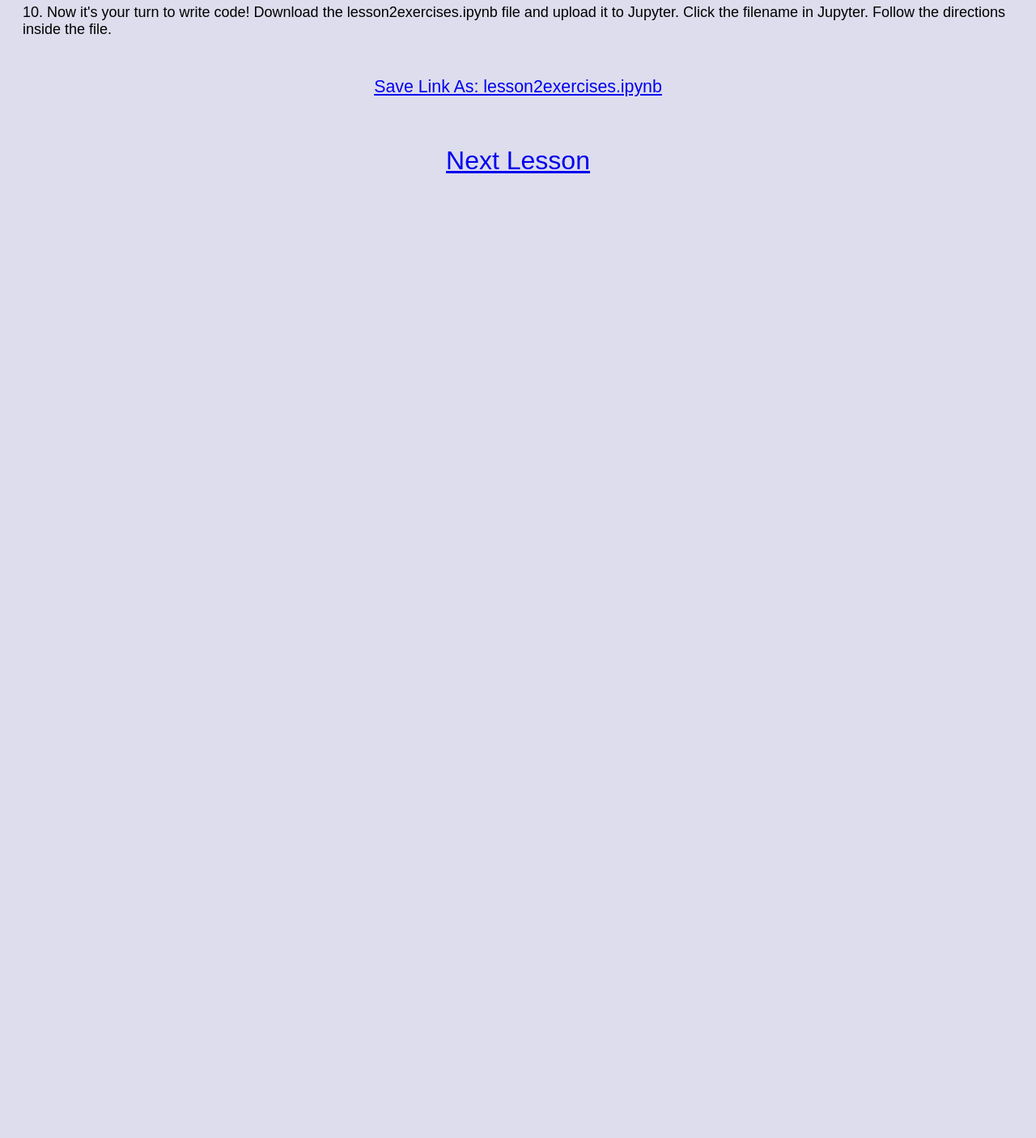
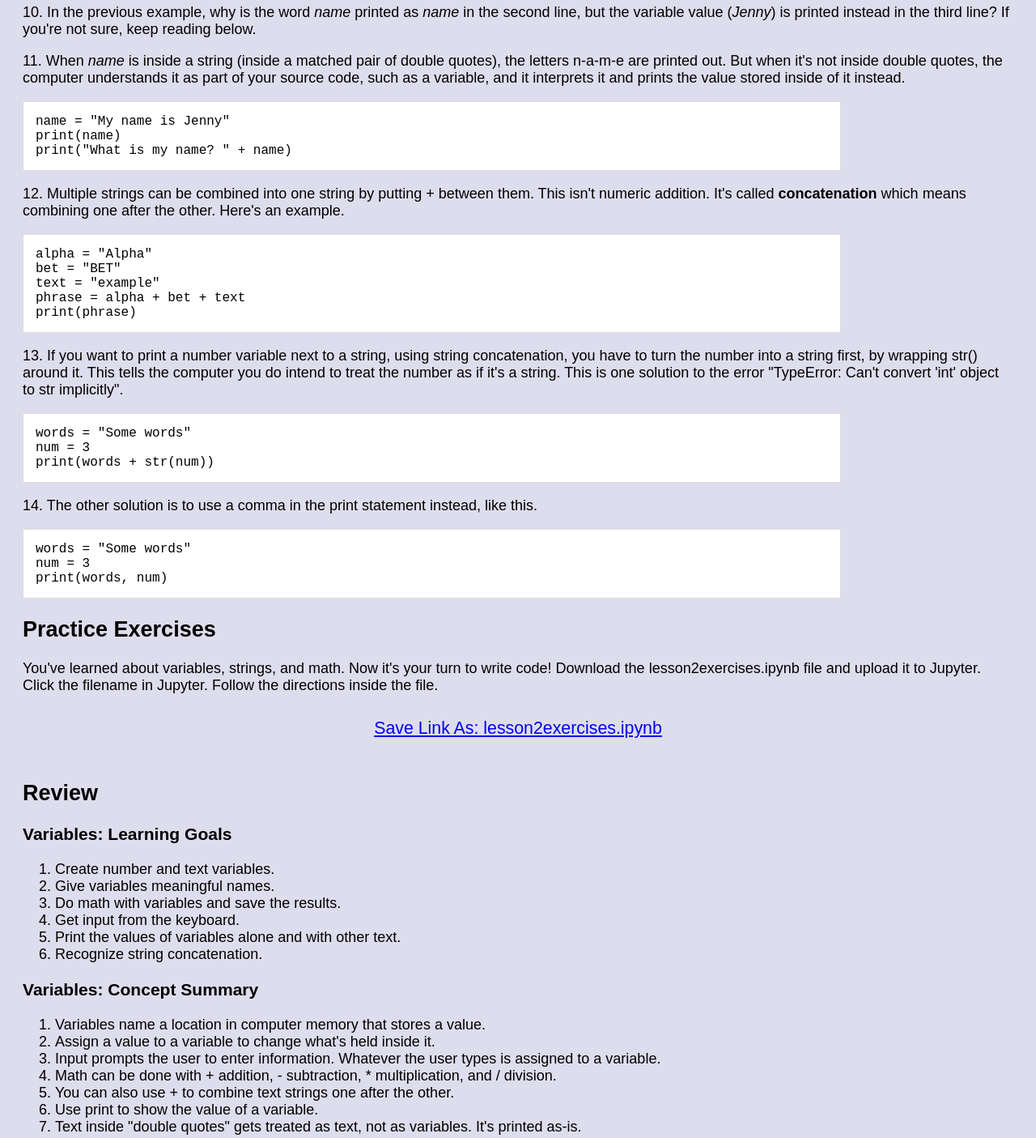
Before and after one commit to jb-workshops-taught/python-notebook-coding-intro, a plain HTML site: page lesson2.html in a window 1280 px wide. Shown: the part 1560-2965 px from the top of the page at 81% size. Before the commit the page ends 1915 px from the top, so only its background shows below. Drawn offline with Linux system fonts and the light colour scheme.

Commit message:
Lesson 2 complete

```diff
--- a/lesson2.html
+++ b/lesson2.html
@@ -83,11 +83,77 @@ print("Hi " + name + ".  It's good to meet you!")
 you are using Python 2.  Fix this by choosing File, New, Python 3 Notebook. Or,
 change <em>input</em> to <em>raw_input</em>.</div>
 
-<p>Now it's your turn to write code! Download the lesson2exercises.ipynb file
-and upload it to Jupyter.  Click the filename in Jupyter.  Follow
-the directions inside the file.</p>
+<p>In the previous example, why is the word <em>name</em> printed as <em>name</em> in the second
+line, but the variable value (<em>Jenny</em>) is printed instead in the third line?  If you're
+not sure, keep reading below.</p>
+
+<p>When <em>name</em> is inside a string (inside a matched pair of double quotes),
+the letters n-a-m-e are printed out.  But when it's not inside double quotes,
+the computer understands it as part of your source code, such as a variable,
+and it interprets it and prints the value stored inside of it instead.</p>
+
+<div class="code">name = "My name is Jenny"
+print(name)
+print("What is my name? " + name)
+</div>
+
+<p>Multiple strings can be combined into one string by putting + between them.  This isn't
+numeric addition.  It's called <strong>concatenation</strong> which means combining one
+after the other.  Here's an example.<br>
+
+<div class="code">alpha = "Alpha"
+bet = "BET"
+text = "example"
+phrase = alpha + bet + text
+print(phrase)
+</div>
+
+<p>If you want to print a number variable next to a string, using string concatenation,
+you have to turn the number into a string first, by wrapping str() around it.  This
+tells the computer you do intend to treat the number as if it's a string.  This is one
+solution to the error "TypeError: Can't convert 'int' object to str implicitly".</p>
+
+<div class="code">words = "Some words"
+num = 3
+print(words + str(num))
+</div>
+
+<p>The other solution is to use a comma in the print statement instead, like this.</p>
+
+<div class="code">words = "Some words"
+num = 3
+print(words, num)
+</div>
+
+
+<h2>Practice Exercises</h2>
+<div>You've learned about variables, strings, and math.  Now it's your turn to write code!
+Download the lesson2exercises.ipynb file and upload it to Jupyter.  Click the
+filename in Jupyter.  Follow the directions inside the file.</div>
 
 <div style="text-align: center; font-size: 16pt; padding: 30px;"><a href="lesson2.ipynb">Save Link As: lesson2exercises.ipynb</a></div>
+
+<h2>Review</h2>
+<h3>Variables: Learning Goals</h3>
+<ol>
+<li>Create number and text variables.</li>
+<li>Give variables meaningful names.</li>
+<li>Do math with variables and save the results.</li>
+<li>Get input from the keyboard.</li>
+<li>Print the values of variables alone and with other text.</li>
+<li>Recognize string concatenation.</li>
+</ol>
+
+<h3>Variables: Concept Summary</h3>
+<ol>
+<li>Variables name a location in computer memory that stores a value.</li>
+<li>Assign a value to a variable to change what's held inside it.</li>
+<li>Input prompts the user to enter information. Whatever the user types is assigned to a variable.</li>
+<li>Math can be done with + addition, - subtraction, * multiplication, and / division.</li>
+<li>You can also use + to combine text strings one after the other.</li>
+<li>Use print to show the value of a variable.</li>
+<li>Text inside "double quotes" gets treated as text, not as variables.  It's printed as-is.</li>
+</ol>
 
 <div style="text-align: center; font-size: 24pt; padding: 30px;"><a href="lesson4.html">Next Lesson</a></div>
 
```
Also changed, not shown: 1 other file.
